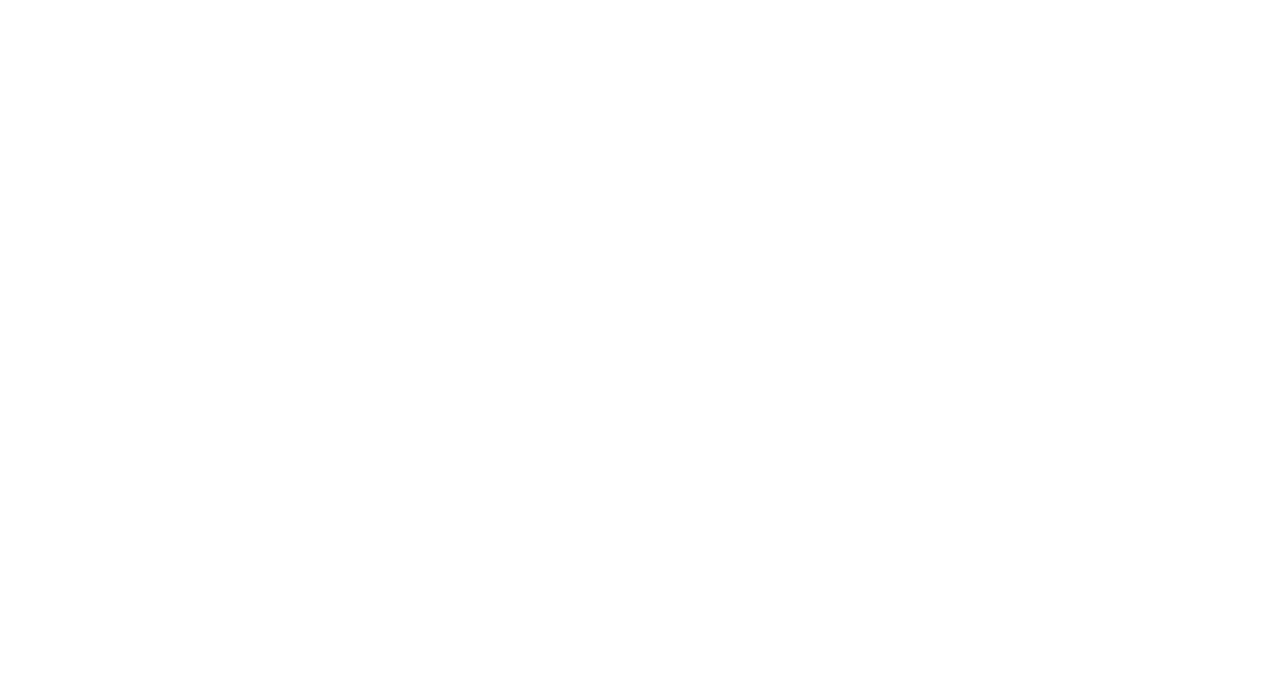
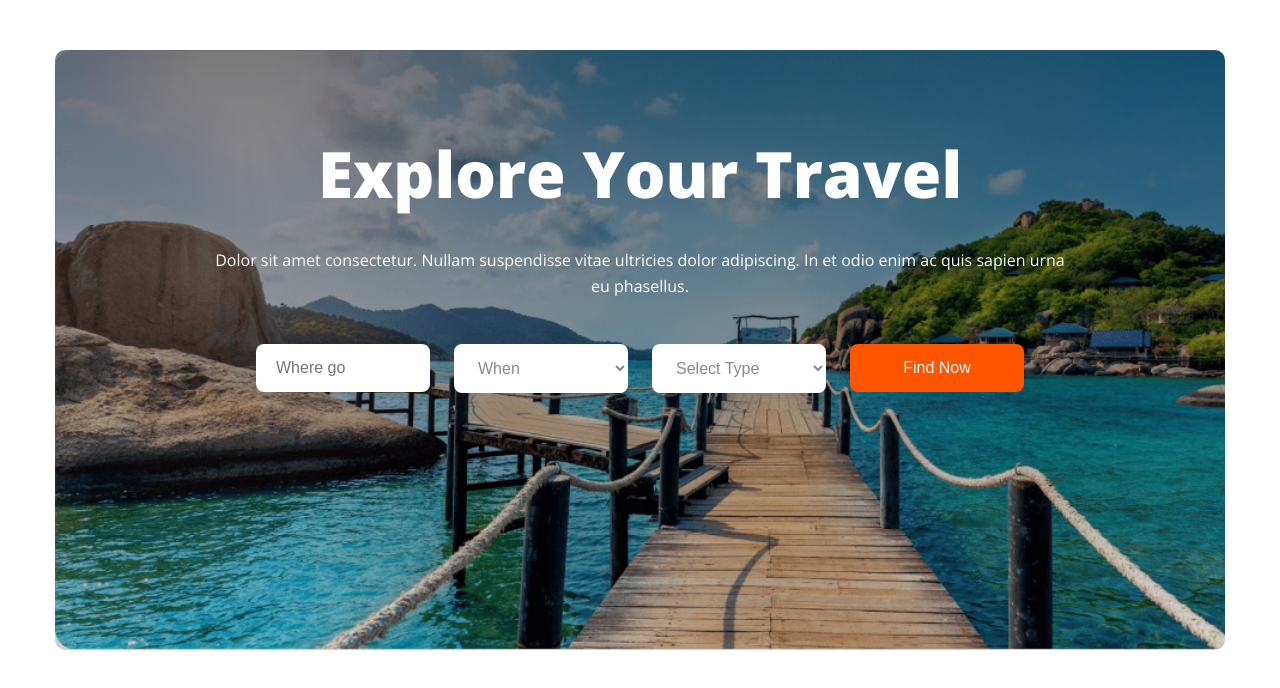
Before and after one commit to fahimmorshed91/b9a2-hero-travel, a plain HTML site: page index.html in a window 1280 px wide. Drawn offline with nearby package versions, Linux system fonts and the light colour scheme.

Commit message:
banner done

```diff
--- a/index.html
+++ b/index.html
@@ -9,6 +9,25 @@
 </head>
 
 <body>
+  <header>
+    <div class="banner">
+      <h2 class="banner-title">Explore Your Travel</h2>
+      <p class="banner-info">
+        Dolor sit amet consectetur. Nullam suspendisse vitae ultricies dolor adipiscing. In et odio enim ac quis sapien
+        urna eu phasellus.
+      </p>
+      <form class="search-form">
+        <input class="input" type="text" placeholder="Where go">
+        <select class="input">
+          <option value="When">When</option>
+        </select>
+        <select class="input">
+          <option value="Type">Select Type</option>
+        </select>
+        <input class="button" type="button" value="Find Now">
+      </form>
+    </div>
+  </header>
 
 </body>
 
--- a/styles/style.css
+++ b/styles/style.css
@@ -0,0 +1,68 @@
+@import url('https://fonts.googleapis.com/css2?family=Merriweather:wght@400;700;900&family=Mulish:wght@400;500;600;700;800&family=Open+Sans:ital,wght@0,300;0,400;0,500;0,600;0,700;0,800;1,300;1,400;1,500;1,600;1,700;1,800&family=Work+Sans:wght@400;500;700;800&display=swap');
+
+
+* {
+  margin: 0;
+  padding: 0;
+  box-sizing: border-box;
+}
+
+body {
+  font-family: 'Mulish', sans-serif;
+  font-family: 'Open Sans', sans-serif;
+}
+
+/* banner styles */
+.banner {
+  background-image: linear-gradient(to bottom, rgba(0, 0, 0, 0.521), rgba(0, 0, 0, 0.150)), url(../images/banner.png);
+  background-repeat: no-repeat;
+  background-size: cover;
+  margin: 50px auto;
+  padding: 50px 150px;
+  border-radius: 10px;
+  text-align: center;
+  max-width: 1170px;
+  height: 75vh;
+}
+
+.banner-title {
+  font-size: 4rem;
+  font-weight: 800;
+  color: #fff;
+}
+
+.banner-info {
+  font-size: 1rem;
+  font-weight: 400;
+  line-height: 26px;
+  color: #fff;
+}
+
+.search-form, .banner-info, .banner-title, .button {
+  margin-top: 30px;
+}
+
+.search-form {
+  display: flex;
+  gap: 24px;
+  justify-content: center;
+  align-items: center;
+}
+
+.input, .button {
+  width: 174px;
+  height: 100%;
+  background-color: #fff;
+  padding: 15px 20px;
+  color: rgba(19, 19, 24, 0.50);
+  font-size: 1rem;
+  border: none;
+  border-radius: 8px;
+}
+
+.button {
+  background: #FF5400;
+  color: #fff;
+  position: relative;
+  bottom: 15px;
+}
```
Also changed, not shown: Images/Rectangle 12.png (renamed from Images/Rectangle 8 (1).png), Images/banner.png (renamed from Images/Group 13 (1) (1).png), Images/logo.png (renamed from Images/Group 40071 (2).png).
